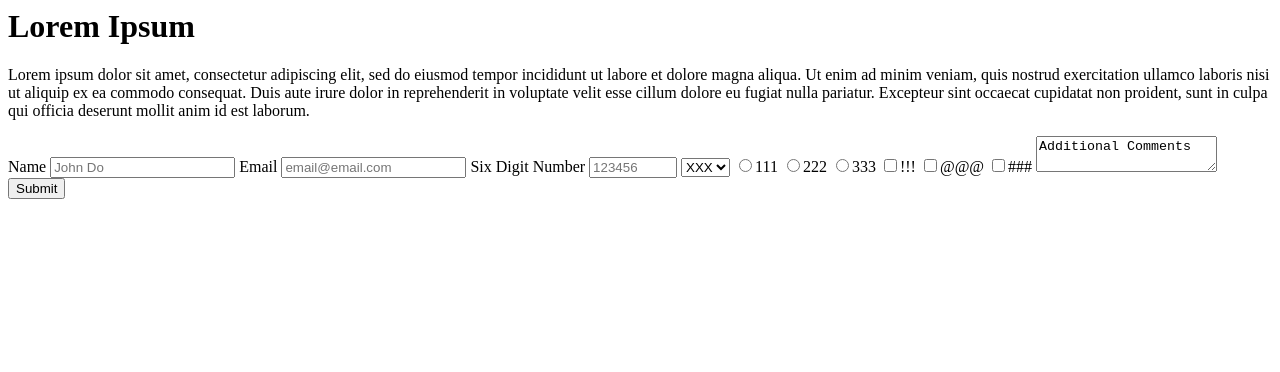
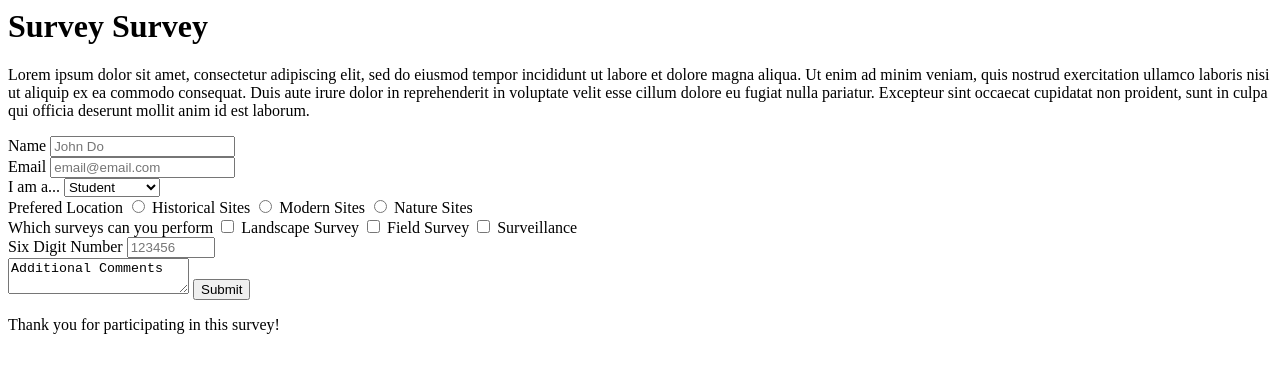
Before and after one commit to J-H-Freedman/Survey-Form, a plain HTML site: page index.html in a window 1280 px wide. Drawn offline with Linux system fonts and the light colour scheme.

Commit message:
Flesh out HTML

```diff
--- a/index.html
+++ b/index.html
@@ -4,41 +4,65 @@
 <html>
 <head>
 	<title>Survey Form</title>
+	<link rel="stylesheet" type="text/css" href="style.css">
 </head>
 <body>
-
-	<h1 id="title">Lorem Ipsum</h1>
+<main>
+	<div id="opening">
+		<h1 id="title">Survey Survey</h1>
 		<p id="description">
 			Lorem ipsum dolor sit amet, consectetur adipiscing elit, sed do eiusmod tempor incididunt ut labore et dolore magna aliqua. Ut enim ad minim veniam, quis nostrud exercitation ullamco laboris nisi ut aliquip ex ea commodo consequat. Duis aute irure dolor in reprehenderit in voluptate velit esse cillum dolore eu fugiat nulla pariatur. Excepteur sint occaecat cupidatat non proident, sunt in culpa qui officia deserunt mollit anim id est laborum.
 		</p>
+	</div>
 	<form id="survey-form">
+		<div id="name-div">
 			<label id="name-label">Name</label>
 			<input type="text" name="name" id="name" placeholder="John Do" required>
-
+		</div>
+		<div id="email-div">
 			<label id="email-label">Email</label>
 			<input type="email" name="email" id="email" placeholder="email@email.com" required>
-
+		</div>
+		<div id="dropdown-div">
+			<label id="dropdown-label">I am a...</label>
+			<select id="dropdown">
+				<option value="student">Student</option>
+				<option value="hobbiest">Hobbyist</option>
+				<option value="professional">Professional</option>
+			</select>
+		</div>
+		<div id="radio-div">
+			<label id="radio-label">Prefered Location</label>
+			<input type="radio" name="radio-input" value="Historical">
+			<label for="Historical">Historical Sites</label>
+			<input type="radio" name="radio-input" value="Modern">
+			<label for="Modern">Modern Sites</label>
+			<input type="radio" name="radio-input" value="Nature">
+			<label for="Nature">Nature Sites</label>
+		</div>
+		<div id="checkbox-div">
+			<label id="checkbox-label">Which surveys can you perform</label>
+			<input type="checkbox" name="checkbox-input" value="Landscape">
+			<label for="Landscape">Landscape Survey</label>
+			<input type="checkbox" name="checkbox-input" value="Field">
+			<label for="Field">Field Survey</label>
+			<input type="checkbox" name="checkbox-input" value="Surveillance">
+			<label for="Surveillance">Surveillance</label>
+		</div>
+		<div id="number-div">
 			<label id="number-label">Six Digit Number</label>
 			<input type="number" name="number" id="number" placeholder="123456" min="100000" max="999999" required>
-
-		<select id="dropdown">
-			<option>XXX</option>
-			<option>YYY</option>
-			<option>ZZZ</option>
-		</select>
-
-		<input type="radio" name="radio-input" value="111">111
-		<input type="radio" name="radio-input" value="222">222
-		<input type="radio" name="radio-input" value="333">333
-
-		<input type="checkbox" name="checkbox-input" value="!!!">!!!
-		<input type="checkbox" name="checkbox-input" value="@@@">@@@
-		<input type="checkbox" name="checkbox-input" value="###">###
+		</div>
 
 		<textarea>Additional Comments</textarea>
 
 		<input type="submit" name="submit" id="submit">
 	</form>
-
+	<div id="closing">
+		<p>
+			Thank you for participating in this survey!
+		</p>
+	</div>
+</main>
 </body>
 </html>
```
Lines whose indentation alone changed are shown as unchanged.
